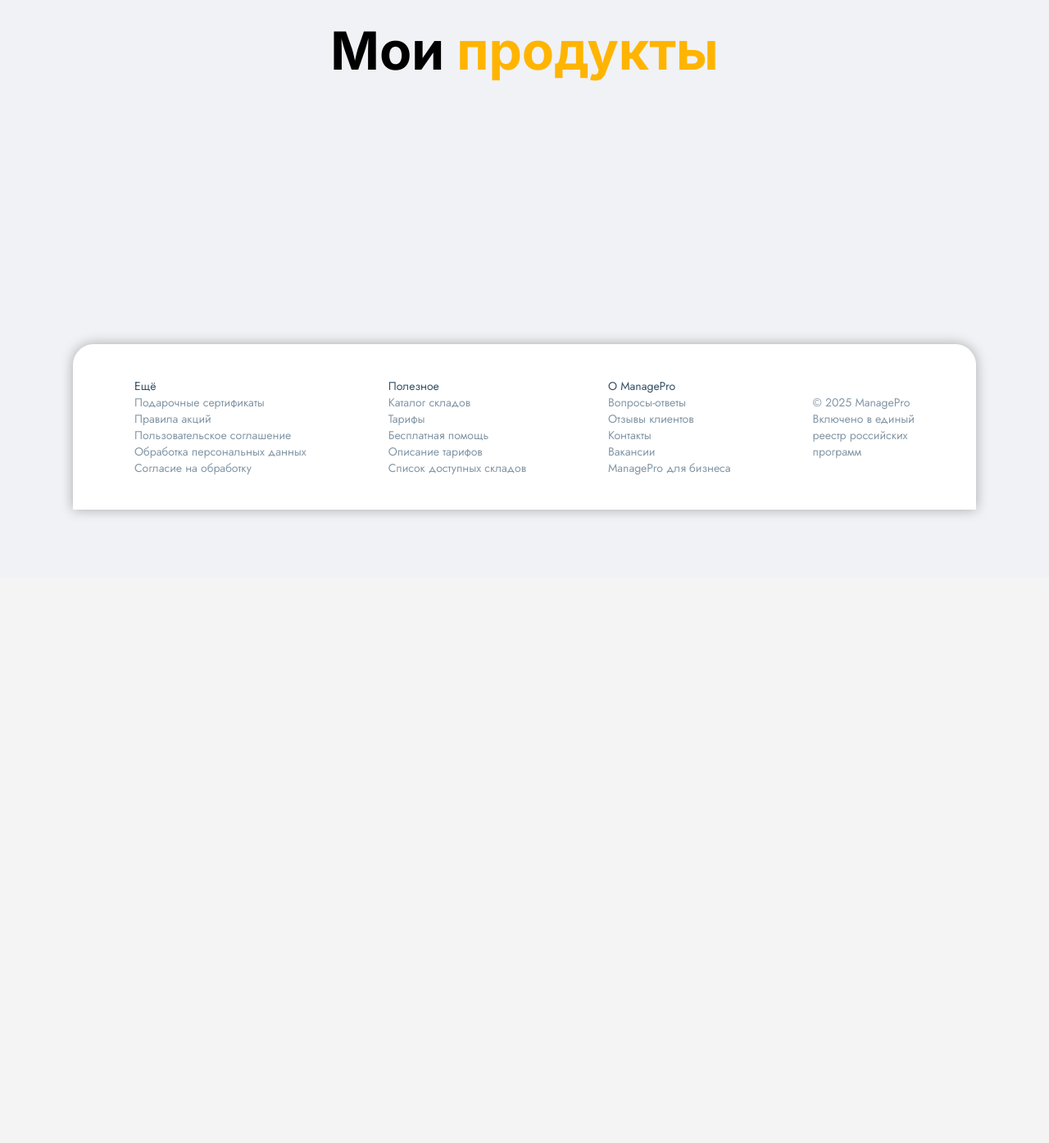
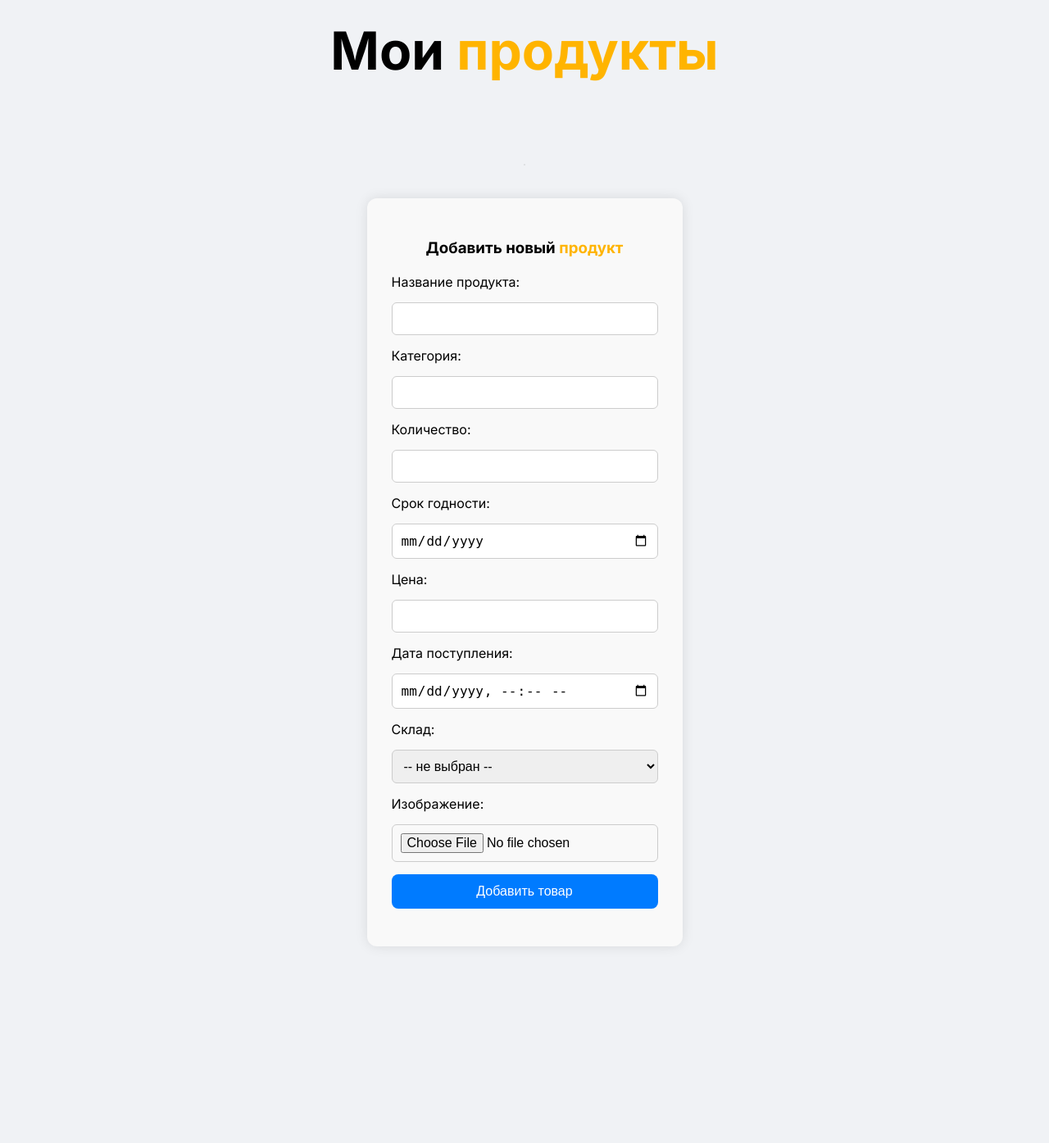
Before and after one commit to Neumann96/ManagePro, a Django app: page /products/ in a window 1280 px wide. Shown: the part 95-1490 px from the top of the page at 82% size. Before the commit the page ends 726 px from the top, so only its background shows below. Run offline with Django 5.2, Linux system fonts and the light colour scheme; data that the repository does not hold is empty.

Commit message:
add new products

```diff
--- a/managepro/static/css/style.css
+++ b/managepro/static/css/style.css
@@ -619,3 +619,46 @@ hr {
 .edit-button:hover {
   background-color: #218838;
 }
+
+.add-product-form {
+  max-width: 600px;
+  margin: 0 auto;
+  padding: 30px;
+  background-color: #f9f9f9;
+  border-radius: 12px;
+  box-shadow: 0 0 15px rgba(0, 0, 0, 0.1);
+}
+
+.add-product-form h3 {
+  text-align: center;
+  margin-bottom: 20px;
+}
+
+.add-product-form form {
+  display: flex;
+  flex-direction: column;
+  gap: 15px;
+}
+
+.add-product-form input,
+.add-product-form select {
+  padding: 10px;
+  font-size: 16px;
+  border-radius: 6px;
+  border: 1px solid #ccc;
+}
+
+.submit-button {
+  padding: 12px;
+  font-size: 16px;
+  background-color: #007bff;
+  color: white;
+  border: none;
+  border-radius: 8px;
+  cursor: pointer;
+  transition: 0.3s;
+}
+
+.submit-button:hover {
+  background-color: #0056b3;
+}
--- a/managepro/templates/products.html
+++ b/managepro/templates/products.html
@@ -22,5 +22,43 @@
       </a>
     {% endfor %}
   </div>
+      <hr style="margin: 40px 0;">
+
+<div class="add-product-form">
+  <h3>Добавить новый <span class="text-blue">продукт</span></h3>
+  <form method="post" enctype="multipart/form-data">
+    {% csrf_token %}
+    <label>Название продукта:</label>
+    <input type="text" name="productname" required>
+
+    <label>Категория:</label>
+    <input type="number" name="categoryid">
+
+    <label>Количество:</label>
+    <input type="number" name="quantity">
+
+    <label>Срок годности:</label>
+    <input type="date" name="expirydate">
+
+    <label>Цена:</label>
+    <input type="number" step="0.01" name="price">
+
+    <label>Дата поступления:</label>
+    <input type="datetime-local" name="datereceived">
+
+    <label>Склад:</label>
+    <select name="warehouseid">
+        <option value="">-- не выбран --</option>
+        {% for warehouse in warehouses %}
+            <option value="{{ warehouse.pk }}">{{ warehouse }}</option>
+        {% endfor %}
+    </select>
+
+    <label>Изображение:</label>
+    <input type="file" name="image">
+
+    <button type="submit" class="submit-button">Добавить товар</button>
+  </form>
+</div>
 </div>
 {% endblock %}
--- a/managepro/views.py
+++ b/managepro/views.py
@@ -1,7 +1,7 @@
 from django.db.models.signals import post_save
 from django.shortcuts import render
 from unicodedata import category
-
+from django.utils.dateparse import parse_datetime
 from django.db.models import Count
 from .models import *
 from django.utils import timezone
@@ -13,9 +13,38 @@ def main_window(request):
 
 
 def views_products(request):
+    if request.method == "POST":
+        productname = request.POST.get("productname")
+        categoryid = request.POST.get("categoryid") or None
+        quantity = request.POST.get("quantity") or None
+        expirydate = request.POST.get("expirydate") or None
+        price = request.POST.get("price") or None
+        datereceived = request.POST.get("datereceived") or None
+        warehouseid_input = request.POST.get("warehouseid") or None
+        try:
+            warehouse = Warehouse.objects.get(pk=warehouseid_input) if warehouseid_input else None
+        except Warehouse.DoesNotExist:
+            warehouse = None
+        image = request.FILES.get("image")
+
+        product = Product(
+            productname=productname,
+            categoryid=Category.objects.get(pk=categoryid) if categoryid else None,
+            quantity=quantity,
+            expirydate=expirydate or None,
+            price=price,
+            datereceived=parse_datetime(datereceived) if datereceived else None,
+            warehouseid=warehouse,
+            image=image,
+        )
+        product.save()
+        return redirect('view_products')
+    warehouses = Warehouse.objects.all()
     products = Product.objects.filter(image__isnull=False).exclude(image='')
-    return render(request, 'products.html', {'products': products})
-
+    return render(request, 'products.html', {
+        'products': products,
+        'warehouses': warehouses
+    })
 
 def views_categories(request):
     query = request.GET.get('search', '')
@@ -58,8 +87,8 @@ def product_detail(request, productid):
     return render(request, 'product_detail.html', {'product': product})
 
 
-def delete_product(request, product_id):
+def delete_product(request, productid):
     if request.method == "POST":
-        product = get_object_or_404(Product, productid=product_id)
+        product = get_object_or_404(Product, productid=productid)
         product.delete()
     return redirect('view_products')
```
Also changed, not shown: media/product_images/Upakovka_dlya_konfet_13_QQuEeor.jpeg (added), media/product_images/Upakovka_dlya_konfet_13_Ts4mJ9G.jpeg (added).
